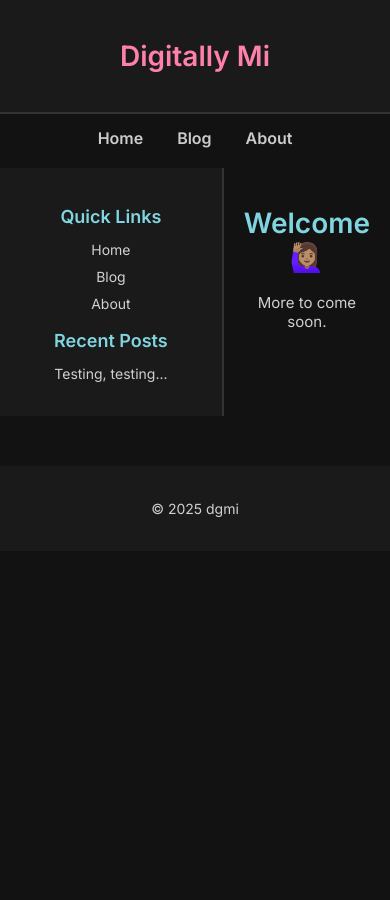
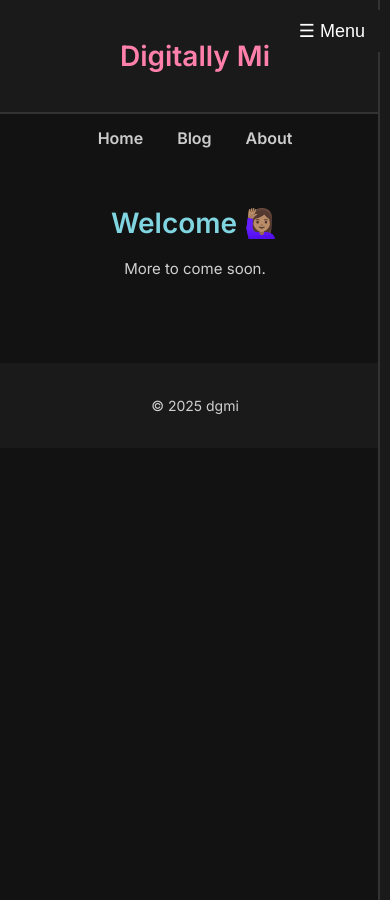
Before and after one commit to meeeyuh/meeeyuh.github.io, a Jekyll site: the page built from index.md, in a window 390 px wide. Built offline with Jekyll 4.4.1, drawn with Linux system fonts in a browser that asks for light colours; our own code applies the rules of GitHub Pages for plain Markdown files.

Commit message:
Gettin' fancy now 💅🏽

```diff
--- a/_layouts/default.html
+++ b/_layouts/default.html
@@ -20,19 +20,23 @@
         </ul>
     </nav>
 
+    <!-- Sidebar Toggle Button (Visible on Mobile) -->
+    <button id="sidebar-toggle">☰ Menu</button>
+
     <div class="container">
         <aside class="sidebar">
+            <h3>Recent Posts</h3>
+            <ul>
+                {% for post in site.posts limit:5 %}
+                    <li><a href="{{ post.url }}">{{ post.title }}</a></li>
+                {% endfor %}
+            </ul>
+
             <h3>Quick Links</h3>
             <ul>
                 <li><a href="/">Home</a></li>
                 <li><a href="/blog/">Blog</a></li>
                 <li><a href="/about/">About</a></li>
-            </ul>
-            <h3>Recent Posts</h3>
-            <ul>
-                {% for post in site.posts limit:5 %}
-                    <li><a href="{{ post.url }}">{{ post.title }}</a></li>
-                {% endfor %}
             </ul>
         </aside>
 
@@ -45,5 +49,7 @@
         <p>&copy; {{ site.time | date: "%Y" }} dgmi</p>
     </footer>
 
+    <script src="{{ "/assets/js/sidebar.js" | relative_url }}"></script>
+
 </body>
 </html>
--- a/assets/css/style.css
+++ b/assets/css/style.css
@@ -126,13 +126,49 @@ nav ul li a:hover {
     margin: auto;
 }
 
-/* Sidebar */
+/* Sidebar Styles */
 .sidebar {
     width: 250px;
+    background: #1a1a1a;
     padding: 20px;
+    border-left: 2px solid #333;
+    text-align: left;
+    position: fixed;
+    top: 0;
+    right: -250px; /* Initially hidden */
+    height: 100%;
+    transition: right 0.3s ease-in-out;
+}
+
+/* Show sidebar when active */
+.sidebar.active {
+    right: 0;
+}
+
+/* Sidebar Toggle Button */
+#sidebar-toggle {
+    display: none;
     background: #1a1a1a;
-    color: #d0d0d0;
-    border-right: 2px solid #333;
+    color: white;
+    border: none;
+    padding: 10px 15px;
+    font-size: 18px;
+    cursor: pointer;
+    position: fixed;
+    top: 10px;
+    right: 10px;
+    z-index: 1000;
+}
+
+/* Show button on small screens */
+@media screen and (max-width: 768px) {
+    #sidebar-toggle {
+        display: block;
+    }
+
+    .sidebar {
+        width: 220px;
+    }
 }
 
 .sidebar h3 {
```
